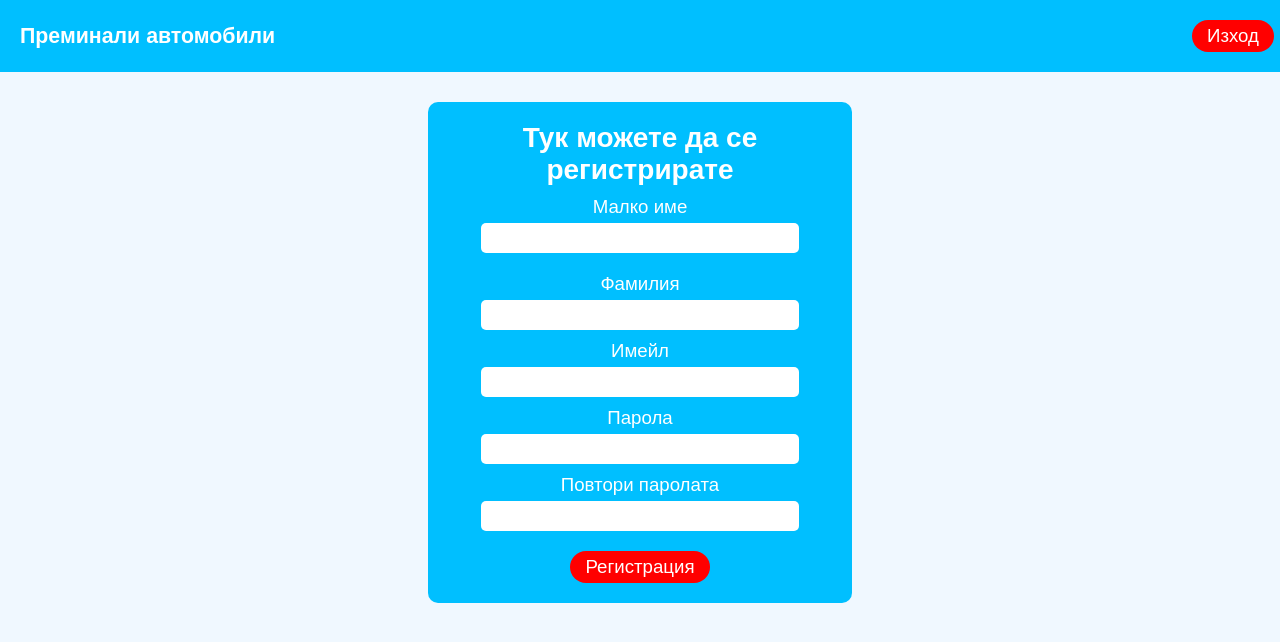
After one commit to Qsen02/WWW-programing, a PHP site: page /WWW/register/register.html in a window 1280 px wide. The commit adds this page. Shown: the top 642 px of the page. Run offline with PHP 8.4, Linux system fonts and the light colour scheme.

Commit message:
Implemented register form

```diff
--- a/Crossed automobiles/add_automobile/add_automobile.php
+++ b/Crossed automobiles/add_automobile/add_automobile.php
@@ -6,7 +6,7 @@
     <meta name="viewport" content="width=device-width, initial-scale=1.0">
     <title>Преминали автомобили</title>
     <link rel="stylesheet" href="add_automobile.css">
-    <script src="../validation.js"></script>
+    <script src="../automobile_validation.js"></script>
 </head>
 
 <body>
--- a/Crossed automobiles/edit_automobile/edit_automobile.php
+++ b/Crossed automobiles/edit_automobile/edit_automobile.php
@@ -6,7 +6,7 @@
     <meta name="viewport" content="width=device-width, initial-scale=1.0">
     <title>Преминали автомобили</title>
     <link rel="stylesheet" href="../add_automobile/add_automobile.css">
-    <script src="../validation.js"></script>
+    <script src="../automobile_validation.js"></script>
 </head>
 
 <body>
--- /dev/null
+++ b/Crossed automobiles/register/register.html
@@ -0,0 +1,42 @@
+<!DOCTYPE html>
+<html lang="en">
+<head>
+    <meta charset="UTF-8">
+    <meta name="viewport" content="width=device-width, initial-scale=1.0">
+    <link rel="stylesheet" href="../add_automobile//add_automobile.css">
+    <title>Преминали автомобили</title>
+</head>
+<body>
+    <header>
+        <p>Преминали автомобили</p>
+        <a href="#" class="link">Изход</a>
+    </header>
+    <form action="register.php" method="post" class="form">
+        <h2>Тук можете да се регистрирате</h2>
+        <p class="input">
+            <label>Малко име</label>
+            <input type="text" name="firstname" required>
+        </p>
+        </p>
+        <p class="input">
+            <label>Фамилия</label>
+            <input type="text" name="lastname" required>
+        </p>
+        <p class="input">
+            <label>Имейл</label>
+            <input type="text" name="email" required>
+        </p>
+        <p class="input">
+            <label>Парола</label>
+            <input type="password" name="password" required>
+        </p>
+        <p class="input">
+            <label>Повтори паролата</label>
+            <input type="password" name="repass" required>
+        </p>
+        <div class="buttons">
+            <button type="submit">Регистрация</button>
+        </div>
+    </form>
+</body>
+</html>
```
Also changed, not shown: Crossed automobiles/automobile_validation.js (renamed from Crossed automobiles/validation.js), Crossed automobiles/register/register.php (added).
